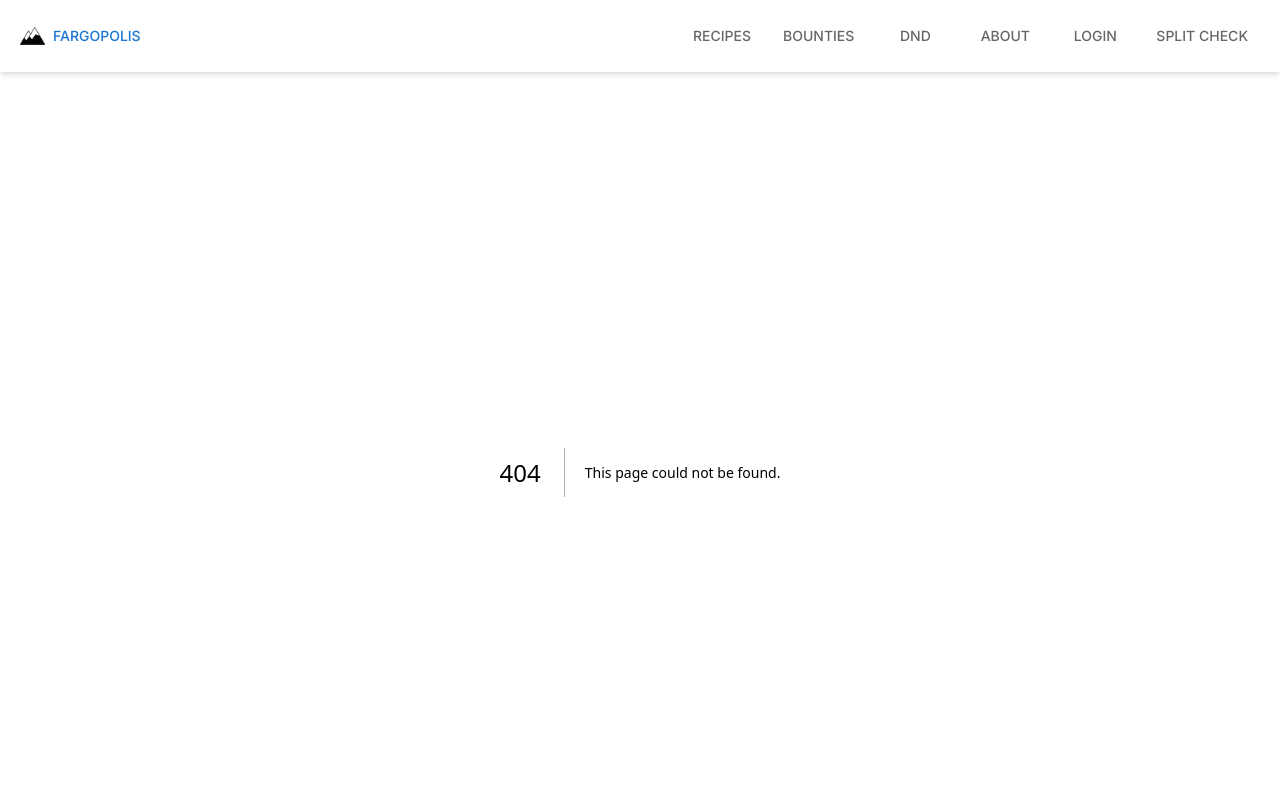
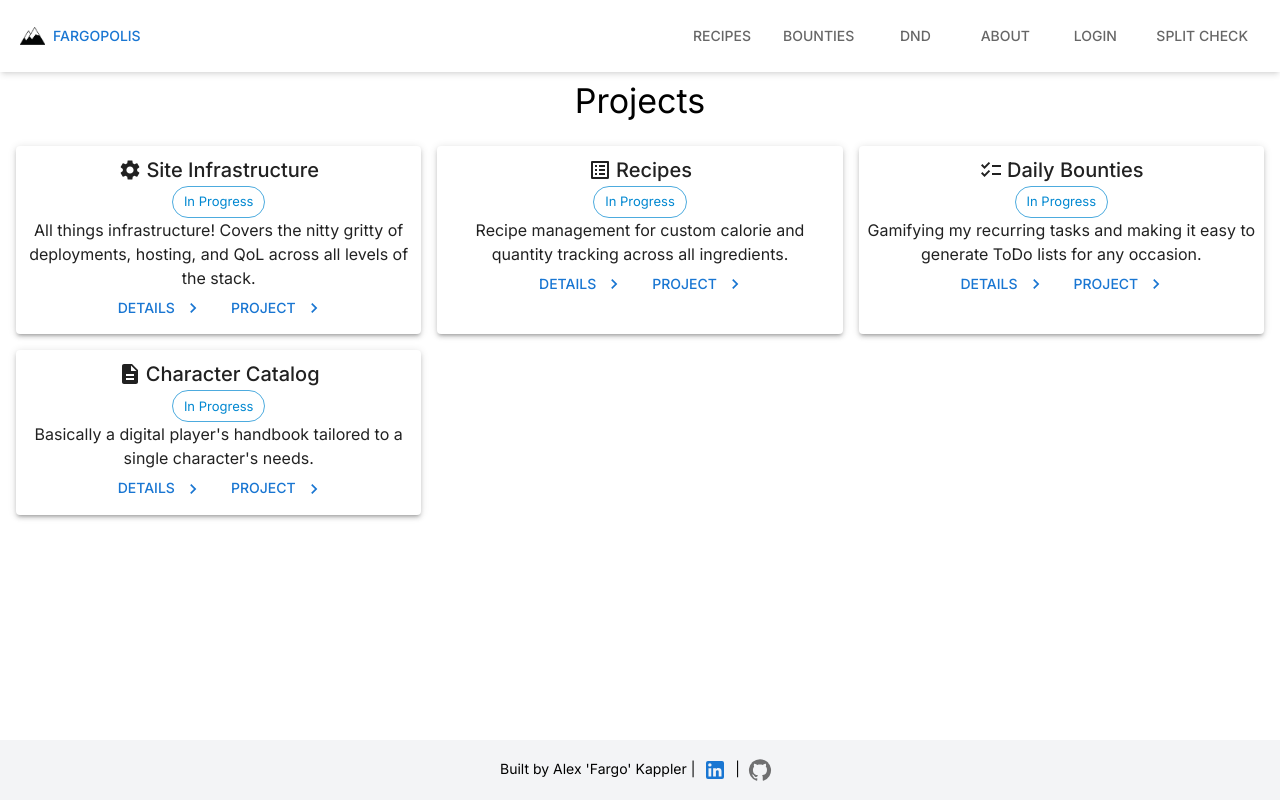
Before and after one commit to agkappler/Recipes, a Next.js app in the folder recipe-site/: page /projects in a window 1280 px wide. Before the commit this address had no page. Shown: the top 800 px of the page. Built offline with nearby package versions, Linux system fonts and the light colour scheme.

Commit message:
Add simple projects page

```diff
--- /dev/null
+++ b/recipe-site/app/_components/home/ProjectCardContents.tsx
@@ -0,0 +1,35 @@
+import { Box, Typography } from "@mui/material";
+import { StatusChip } from "../ui/StatusChip";
+import { ProjectHeader } from "./ProjectHeader";
+import { LinkButton } from "../ui/buttons/LinkButton";
+
+interface ProjectCardProps {
+    project: any;
+    index: number;
+}
+
+export const ProjectCardContents: React.FC<ProjectCardProps> = ({ project, index }) => {
+    return <>
+        <ProjectHeader project={project} />
+        <StatusChip label={project.status} />
+        <Typography variant="body1" textAlign="center">{project.description}</Typography>
+        <Box display="flex" justifyContent="center" gap={2}>
+            <LinkButton label="Details" url={`/projects/${index}`} />
+            <LinkButton label="Project" url={project.url} />
+            {/* <Button
+                    variant="contained"
+                    color="primary"
+                    href={`/projects/${index}`}
+                >
+                    Project Details
+                </Button>
+                <Button
+                    variant="contained"
+                    color="primary"
+                    href={project.url}
+                >
+                    View Project
+                </Button> */}
+        </Box>
+    </>
+}
--- a/recipe-site/app/page.tsx
+++ b/recipe-site/app/page.tsx
@@ -1,8 +1,7 @@
 import { Box, Link, Typography } from "@mui/material";
 import Image from "next/image";
-import { ProjectHeader } from "./_components/home/ProjectHeader";
+import { ProjectCardContents } from "./_components/home/ProjectCardContents";
 import { Carousel } from "./_components/ui/Carousel";
-import { StatusChip } from "./_components/ui/StatusChip";
 import { LinkButton } from "./_components/ui/buttons/LinkButton";
 import { MOBILE_BREAK } from "./_constants/Media";
 import { FARGOPOLIS_BLURB, PROJECTS } from "./_constants/Projects";
@@ -44,33 +43,14 @@ export default function Home(
             }}>
                 <Typography variant="h5" textAlign="center">Explore My Projects</Typography>
             </Box>
-            {/* <ProjectCarousel /> */}
             <Carousel
-                cardContents={PROJECTS.map((project, index) => (<>
-                    <ProjectHeader project={project} />
-                    <StatusChip label={project.status} />
-                    <Typography variant="body1" textAlign="center">{project.description}</Typography>
-                    <Box display="flex" justifyContent="center" gap={2}>
-                        <LinkButton label="Details" url={`/projects/${index}`} />
-                        <LinkButton label="Project" url={project.url} />
-                        {/* <Button
-                            variant="contained"
-                            color="primary"
-                            href={`/projects/${index}`}
-                        >
-                            Project Details
-                        </Button>
-                        <Button
-                            variant="contained"
-                            color="primary"
-                            href={project.url}
-                        >
-                            View Project
-                        </Button> */}
-                    </Box>
-                </>))}
-
+                cardContents={PROJECTS.map((project, index) => (
+                    <ProjectCardContents project={project} index={index} key={index} />
+                ))}
             />
+            <Box justifyContent="center" display="flex" marginTop={2}>
+                <LinkButton url="/projects" label="View All Projects" />
+            </Box>
         </Box>
     </>
 }
--- a/recipe-site/app/projects/[id]/page.tsx
+++ b/recipe-site/app/projects/[id]/page.tsx
@@ -10,7 +10,7 @@ export default function ProjectPage({ params }: SlugProps) {
     const project = PROJECTS[Number(params.id)];
     return (<>
         <PageHeader
-            leftContainer={<LinkButton label="All Projects" url="/" isForward={false} />}
+            leftContainer={<LinkButton label="All Projects" url="/projects" isForward={false} />}
             rightContainer={project.url ? <LinkButton label="View Project" url={project.url} /> : undefined}
         >
             <ProjectHeader project={project} variant="h4" />
--- /dev/null
+++ b/recipe-site/app/projects/page.tsx
@@ -0,0 +1,19 @@
+import { Box, Grid, Paper } from "@mui/material";
+import { ProjectCardContents } from "../_components/home/ProjectCardContents";
+import { PageHeader } from "../_components/ui/PageHeader";
+import { PROJECTS } from "../_constants/Projects";
+
+export default function ProjectsPage() {
+    return <>
+        <PageHeader title="Projects" />
+        <Grid container spacing={2} margin={2}>
+            {PROJECTS.map((project, index) => (
+                <Grid key={index} size={4}>
+                    <Paper elevation={3} className="flex flex-col p-2 items-center h-full">
+                        <ProjectCardContents project={project} index={index} />
+                    </Paper>
+                </Grid>
+            ))}
+        </Grid>
+    </>
+}
```
